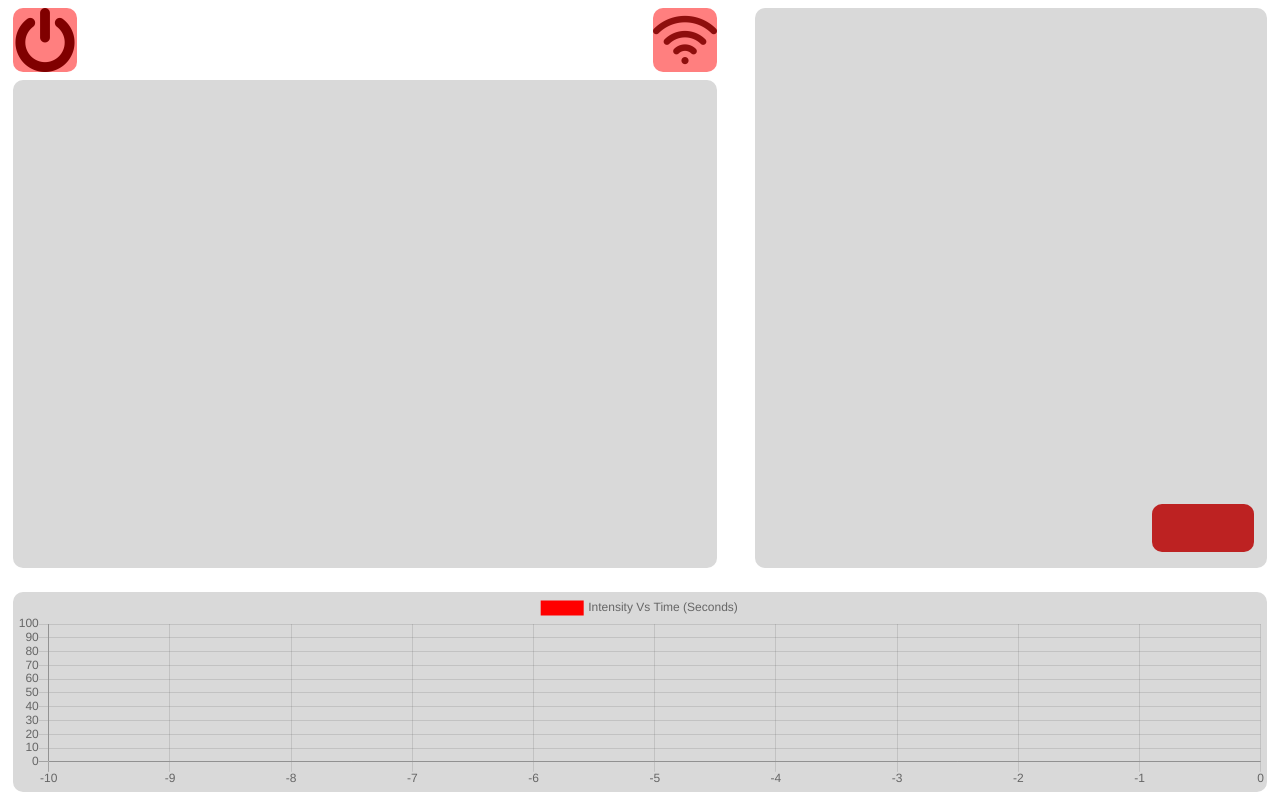
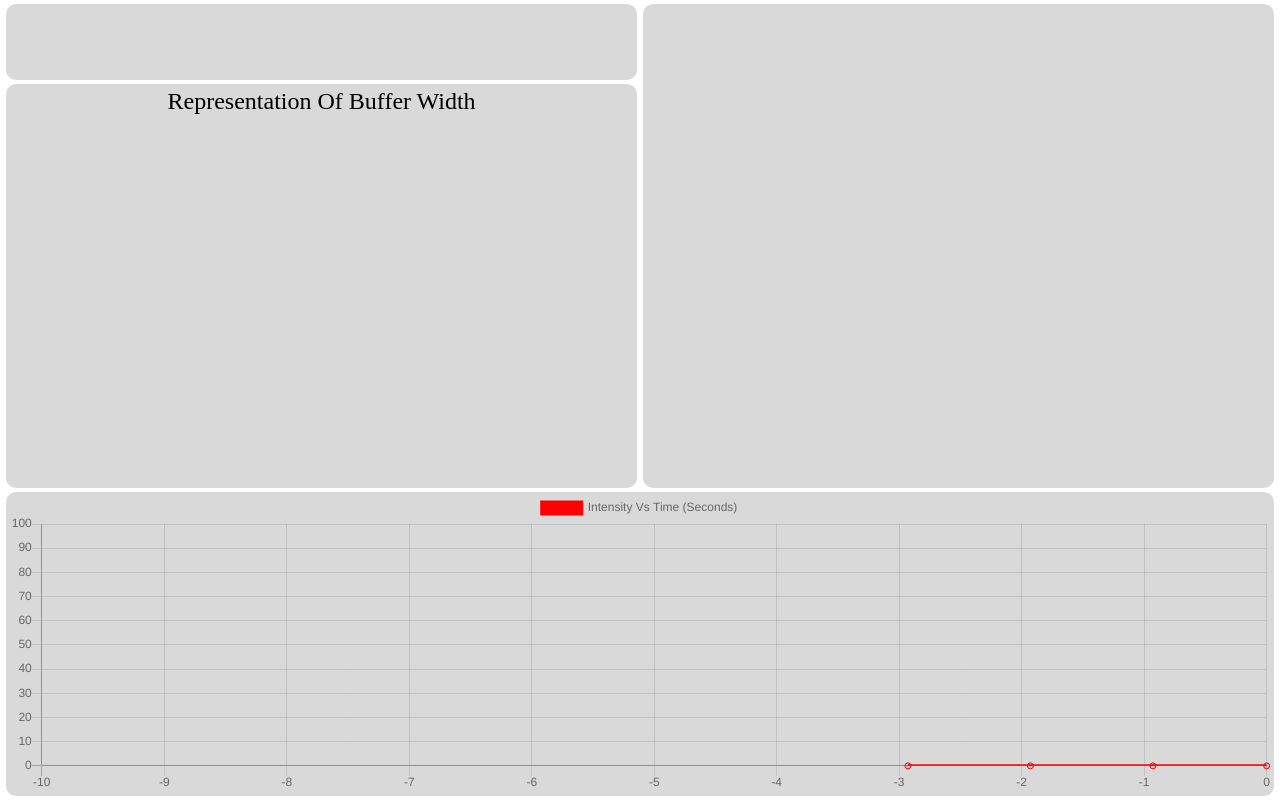
Before and after one commit to Sayeem2004/RouterControl, a plain HTML site: page docs/index.html in a window 1280 px wide. Drawn offline with nearby package versions, Linux system fonts and the light colour scheme.

Commit message:
added data stuff

```diff
--- /dev/null
+++ b/data/graph.json
@@ -0,0 +1,3 @@
+{
+    "graph" : 0
+}
--- /dev/null
+++ b/data/info.json
@@ -0,0 +1,3 @@
+{
+    "info" : 0
+}
--- a/docs/css/style.css
+++ b/docs/css/style.css
@@ -1,82 +1,55 @@
-.map {
-    width: 40vw;
-    height: 70vh;
+.slide {
+    width: 49.25vw;
+    height: 9.5vh;
     background: rgba(217,217,217,1);
     border-radius: 10px;
     position: absolute;
-    right: 1vw;
-    top: 1vh;
+    left: 0.5vw;
+    top: 0.5vh;
+}
+
+.info {
+    width: 49.25vw;
+    height: 50.5vh;
+    background: rgba(217,217,217,1);
+    border-radius: 10px;
+    position: absolute;
+    left: 0.5vw;
+    top: 10.5vh;
+}
+
+.list {
+    width: 49.25vw;
+    height: 60.5vh;
+    background: rgba(217,217,217,1);
+    border-radius: 10px;
+    position: absolute;
+    right: 0.5vw;
+    top: 0.5vh;
 }
 
 .graph {
-    width: 98vw;
-    height: 25vh;
+    width: 99vw;
+    height: 38vh;
     background: rgba(217,217,217,1);
     border-radius: 10px;
     position: absolute;
-    left: 1vw;
-    bottom: 1vh;
+    left: 0.5vw;
+    right: 0.5vw;
+    bottom: 0.5vh;
 }
 
-.button {
-    width: 8vw;
-    height: 6vh;
-    background: rgba(189,34,34,1);
-    border-radius: 10px;
-    position: absolute;
-    right: 2vw;
-    top: 63vh;
+canvas {
+    display: block;
+    object-fit: contain;
+    margin: 0px;
 }
 
-.button:hover {
-    opacity: 50%;
+h4 {
+    font-size: 3vmin;
+    font-weight: 500;
+    color: rgba(0,0,0,1);
+    text-align: center;
+    margin-bottom: 0px;
+    margin-top: 0.5vh;
 }
-
-.info {
-    width: 55vw;
-    height: 61vh;
-    background: rgba(217,217,217,1);
-    border-radius: 10px;
-    position: absolute;
-    left: 1vw;
-    top: 10vh;
-}
-
-.onoff {
-    width: 8vmin;
-    height: 8vmin;
-    background: url("../images/onoff.png");
-    background-repeat: no-repeat;
-    background-position: center center;
-    background-size: cover;
-    position: absolute;
-    left: 1vw;
-    top: 1vh;
-}
-
-.onoff:hover {
-    opacity: 50%;
-}
-
-.wifi {
-    width: 8vmin;
-    height: 8vmin;
-    background: url("../images/wifi.png");
-    background-repeat: no-repeat;
-    background-position: center center;
-    background-size: cover;
-    position: absolute;
-    left: 51vw;
-    top: 1vh;
-}
-
-.wifi:hover {
-    opacity: 50%;
-}
-
-.status {
-    width: 8vmin;
-    height: 8vmin;
-    border-radius: 10px;
-    opacity: 50%;
-}
--- a/docs/index.html
+++ b/docs/index.html
@@ -3,36 +3,44 @@
     <head>
         <link href="./css/style.css" rel="stylesheet"/>
         <script src="https://cdnjs.cloudflare.com/ajax/libs/Chart.js/2.9.4/Chart.js"></script>
+        <script src="js/info.js"></script>
+        <script src="js/list.js"></script>
         <script src="js/graph.js"></script>
-        <script src="js/wifi.js"></script>
-        <script src="js/onoff.js"></script>
         <script>
             function init() {
+                initInfo();
+                initList();
                 initGraph();
-                initWifi();
-                initControl();
             }
 
-            function update() {
-                updateGraph();
-            }
-
-            setInterval(update, 1000);
+            var wait = 1000;
+            // setInterval(updateInfo, wait);
+            setInterval(updateList, wait);
+            setInterval(updateGraph, wait);
         </script>
         <title>Router Control</title>
     </head>
     <body onload="init()">
-        <div class="map"></div>
+        <div class="slide">
+
+        </div>
+        <div class="info">
+            <h4>Representation Of Buffer Width</h4>
+            <canvas id="widChart" style="width: 100%;"></canvas>
+        </div>
+        <div class="list">
+            <table id="listTable">
+                <!-- <tr>
+                    <th>IP</th>
+                    <th>MAC</th>
+                    <th>Hostname</th>
+                    <th>Vendor</th>
+                    <th>Signal</th>
+                </tr> -->
+            </table>
+        </div>
         <div class="graph">
-            <canvas id="intChart" style="width: 100%; max-height: fit-content;"></canvas>
-        </div>
-        <div class="button"></div>
-        <div class="info"></div>
-        <div class="onoff" onclick="updateControl()">
-            <div id="onoff" class="status"></div>
-        </div>
-        <div class="wifi" onclick="updateWifi()">
-            <div id="wifi" class="status"></div>
+            <canvas id="intGraph" style="width: 100%; max-height: fit-content;"></canvas>
         </div>
     </body>
 </html>
--- a/docs/js/graph.js
+++ b/docs/js/graph.js
@@ -1,13 +1,15 @@
-var xValues, yValues, intChart;
+var xValues, yValues, intGraph, intensity;
 
 function initGraph() {
     xValues = [];
     yValues = [];
+
     for (var i = 0; i < 12; i++) {
         xValues.push(-11+i);
         yValues.push(NaN);
     }
-    intChart = new Chart("intChart", {
+
+    intGraph = new Chart("intGraph", {
         type: "line",
         data: {
             labels: xValues,
@@ -30,15 +32,19 @@ function initGraph() {
 }
 
 function updateGraph() {
-    intensity = getIntensity(wifiAvailable);
+    getIntensity();
+
     yValues.shift();
     yValues.push(intensity);
-    intChart.data.datasets[0].data = yValues;
-    intChart.update();
+
+    intGraph.data.datasets[0].data = yValues;
+    intGraph.update();
 }
 
 function getIntensity() {
-    // Update with intensity with backend here
-    if (wifiAvailable) return Math.floor(Math.random() * 100);
-    else return NaN;
+    return fetch("../../data/graph.json")
+        .then(response => response.json())
+        .then(data => {
+            intensity = Math.min(Math.max(data.graph, 0.0), 100.0);
+        });
 }
--- /dev/null
+++ b/docs/js/info.js
@@ -0,0 +1,74 @@
+var widChart, ctx, width;
+
+function initInfo() {
+    widChart = document.getElementById("widChart");
+    render();
+
+    ctx = widChart.getContext("2d");
+    updateInfo();
+}
+
+function updateInfo() {
+    width = getWidth();
+    var outer = Math.min(widChart.width, widChart.height) / 2;
+    var inner = outer - (width / 100.0 * outer);
+    drawCircle(outer, inner);
+}
+
+function drawCircle(outer, inner) {
+    var cx = widChart.width / 2, cy = widChart.height / 2;
+
+    ctx.lineWidth = outer-inner;
+    ctx.lineCap = 'butt';
+    ctx.strokeStyle = 'blue';
+    ctx.globalAlpha = 0.50;
+
+    ctx.beginPath();
+    ctx.arc(cx, cy, inner, 0, 2*Math.PI);
+    ctx.stroke();
+}
+
+function getWidth() {
+    fetch("../../data/info.json")
+        .then(response => response.json())
+        .then(data => {
+            console.log(Math.min(Math.max(data.info, 0.0), 100.0));
+        }
+    );
+}
+
+function render() {
+    const dimensions = getObjectFitSize(
+        true,
+        widChart.clientWidth,
+        widChart.clientHeight,
+        widChart.width,
+        widChart.height
+    );
+
+    widChart.width = dimensions.width;
+    widChart.height = dimensions.height;
+}
+
+function getObjectFitSize(contains, containerWidth, containerHeight, width, height) {
+    var doRatio = width / height;
+    var cRatio = containerWidth / containerHeight;
+    var targetWidth = 0;
+    var targetHeight = 0;
+    var test = contains ? doRatio > cRatio : doRatio < cRatio;
+
+    if (test) {
+        targetWidth = containerWidth;
+        targetHeight = targetWidth / doRatio;
+    } else {
+        targetHeight = containerHeight;
+        targetWidth = targetHeight * doRatio;
+    }
+
+    return {
+        width: targetWidth,
+        height: targetHeight,
+        x: (containerWidth - targetWidth) / 2,
+        y: (containerHeight - targetHeight) / 2
+    };
+}
--- /dev/null
+++ b/docs/js/list.js
@@ -0,0 +1,7 @@
+function initList() {
+
+}
+
+function updateList() {
+
+}
--- a/docs/js/onoff.js
+++ /dev/null
@@ -1,23 +0,0 @@
-var controlAvailable;
-
-function initControl() {
-    controlAvailable = false;
-    document.getElementById("onoff").style.backgroundColor = "red";
-}
-
-function updateControl() {
-    if (controlAvailable) disconnectControl();
-    else connectControl();
-}
-
-function disconnectControl() {
-    // Stop limiting with backend here
-    controlAvailable = false;
-    document.getElementById("onoff").style.backgroundColor = "red";
-}
-
-function connectControl() {
-    // Start limiting with backend here
-    controlAvailable = true;
-    document.getElementById("onoff").style.backgroundColor = "green";
-}
--- a/docs/js/wifi.js
+++ /dev/null
@@ -1,24 +0,0 @@
-var wifiAvailable;
-
-function initWifi() {
-    wifiAvailable = false;
-    document.getElementById("wifi").style.backgroundColor = "red";
-}
-
-function updateWifi() {
-    if (wifiAvailable) disconnectWifi();
-    else connectWifi();
-}
-
-function disconnectWifi() {
-    // Disconnect from wifi with backend here
-    wifiAvailable = false;
-    document.getElementById("wifi").style.backgroundColor = "red";
-    disconnectControl();
-}
-
-function connectWifi() {
-    // Connect to wifi with backend here
-    wifiAvailable = true;
-    document.getElementById("wifi").style.backgroundColor = "green";
-}
```
Also changed, not shown: data/list.json (added, +8 -0 lines), docs/images/onoff.png (deleted), docs/images/wifi.png (deleted), 4 other files.
